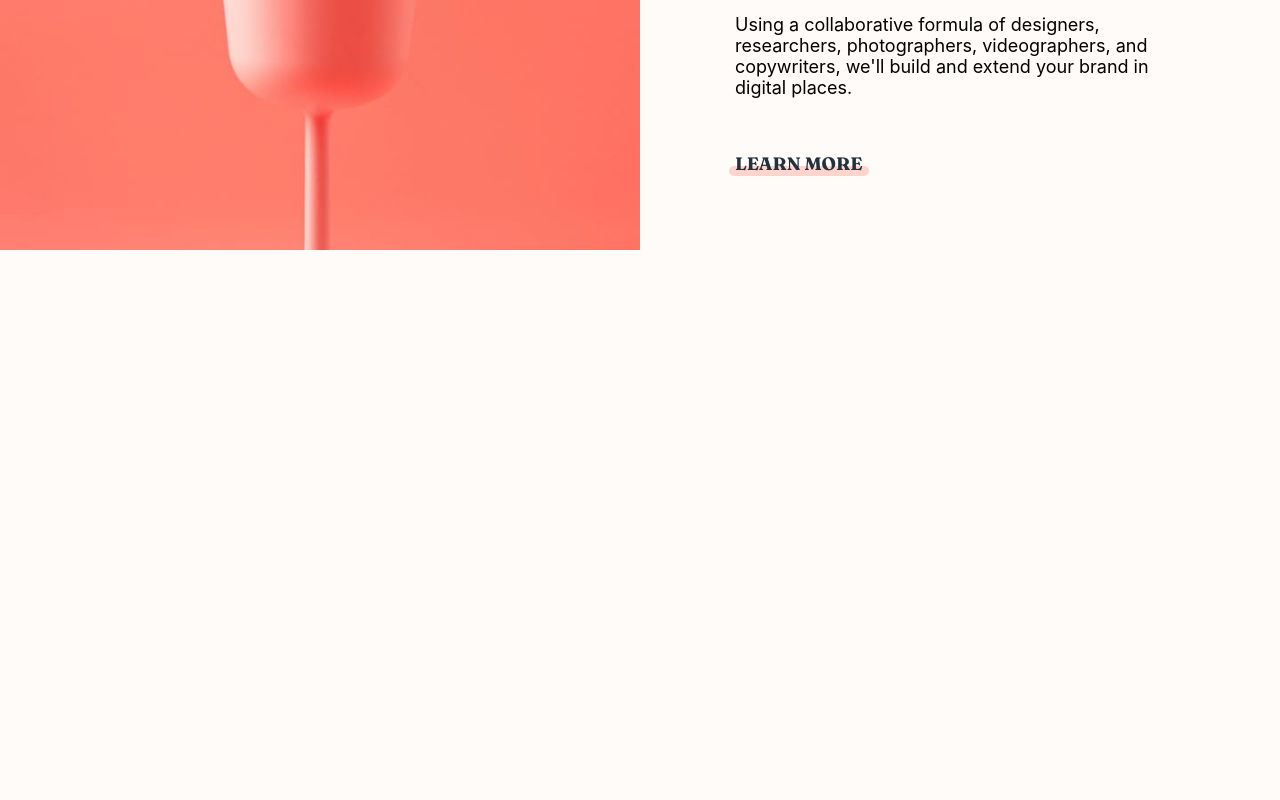
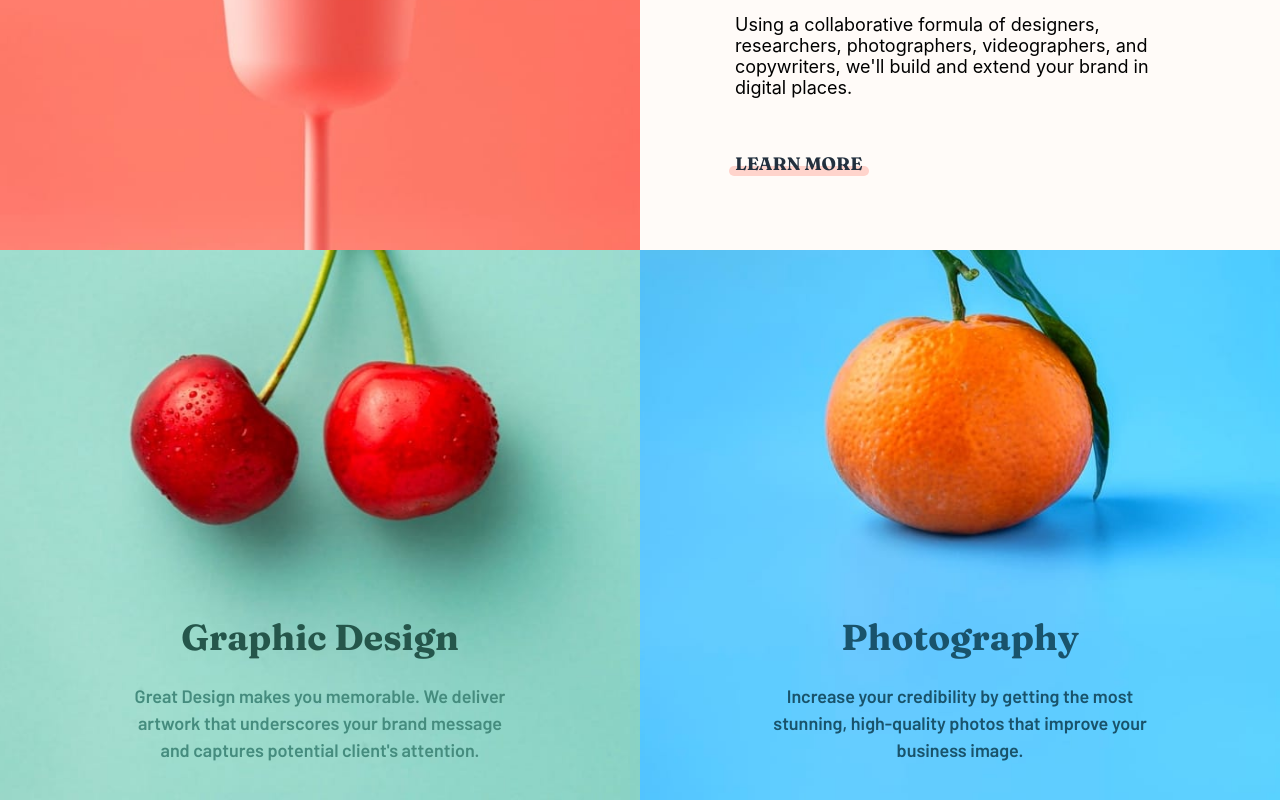
Before and after one commit to cjdomacena/sunnsyside-challenge, a React (Create React App) app: page / in a window 1280 px wide. Shown: the part 1617-2417 px from the top of the page. Before the commit the page ends 1867 px from the top, so only its background shows below. Built offline with nearby package versions, Linux system fonts and the light colour scheme.

Commit message:
Added side by side content

```diff
--- /dev/null
+++ b/src/Components/OneSideContent/OneSideContent.style.js
@@ -0,0 +1,40 @@
+import styled from 'styled-components'
+
+export const Container = styled.div`
+height: 550px;
+display: flex;
+justify-content: center;
+align-items: flex-end;
+background-image: url(${$image => $image.img});
+background-size: cover;
+background-position: center;
+width: auto;
+
+
+.oneSideContent
+{
+	text-align: center;
+	padding-bottom: 1rem;
+	width: 60%;
+@media screen and (max-width: 800px)
+{
+	width: 80%;
+	padding-bottom: 2rem;
+}
+
+	h3
+	{
+		font-family: ${$props => $props.theme.font.fraunces};
+		font-size: 2rem;
+		color: ${$props => $props.color};
+		margin: 1.3rem 0;
+	}
+	p
+	{
+		font-family: ${$props => $props.theme.font.barlow};
+		font-size: 1rem;
+		color: ${$props=> $props.pColor};
+		line-height: 1.5rem;
+	}
+}
+`
--- /dev/null
+++ b/src/Components/OneSideContent/index.js
@@ -0,0 +1,22 @@
+import React from 'react'
+import { ThemeProvider } from 'styled-components'
+import { Container } from "./OneSideContent.style"
+import { theme } from './../Theme'
+
+
+const index = ({ img,side,header,paragraph }) => {
+	return (
+		<ThemeProvider theme={theme}>
+			<Container img={img} color={(side==="left" ? theme.primary_colors.desaturated_cyan : theme.primary_colors.dark_blue)} pColor={(side==="left" ? theme.primary_colors.dark_moderate_cyan : theme.primary_colors.dark_blue)} >
+				<div className="oneSideContent" >
+					<div className="oneSideText">
+						<h3>{header}</h3>
+						<p>{paragraph}</p>
+					</div>
+				</div>
+			</Container>
+		</ThemeProvider>
+	)
+}
+
+export default index
--- a/src/Pages/Home.js
+++ b/src/Pages/Home.js
@@ -1,13 +1,52 @@
 import React from 'react'
 import {
-	HeroContainer, SectionContainer
+	HeroContainer,
+	SectionContainer,
+	SidebySide
+
 } from './Home.style.js';
 import { ThemeProvider } from 'styled-components';
 import { theme } from '../Components/Theme';
 import Section from '../Components/TwoSideContent';
 import egg from '../Assets/Images/Desktop/image-transform.jpg';
+import egg_mobile from '../Assets/Images/Mobile/image-transform.jpg';
 import standout from '../Assets/Images/Desktop/image-stand-out.jpg';
+import standout_mobile from '../Assets/Images/Mobile/image-stand-out.jpg';
+
+import graphic_design from '../Assets/Images/Desktop/image-graphic-design.jpg';
+import graphic_design_mobile from '../Assets/Images/Mobile/image-graphic-design.jpg';
+
+import photography from '../Assets/Images/Desktop/image-photography.jpg';
+import photography_mobile from '../Assets/Images/Mobile/image-photography.jpg';
+
+import OneSideContent from './../Components/OneSideContent'
+import { useState, useEffect } from 'react';
+
+function useWindowSize() {
+
+	const [windowSize, setWindowSize] = useState({
+		width: undefined,
+	});
+	useEffect(() => {
+
+		function handleResize() {
+
+			setWindowSize({
+				width: window.innerWidth,
+			});
+		}
+
+		window.addEventListener("resize", handleResize);
+
+		handleResize();
+
+		return () => window.removeEventListener("resize", handleResize);
+	}, []);
+	return windowSize;
+}
+
 const Home = () => {
+	const size = useWindowSize();
 	return (
 		<ThemeProvider theme={theme}>
 			<HeroContainer>
@@ -24,19 +63,42 @@ const Home = () => {
 					"Transform you brand"
 					sectionParagraph="We are full-service creative agency specializing in helping brands grow fast. Engage your clients through compelling visuals that do most of the marketing for you."
 					order="l2r"
-				img={egg}
-				color ={theme.primary_colors.yellow}
+					img={(size.width > 1000) ? egg : egg_mobile}
+					color={theme.primary_colors.yellow}
 				></Section>
 				<Section
 					sectionHeader=
 					"Stand out to the right audience"
 					sectionParagraph="Using a collaborative formula of designers, researchers, photographers, videographers, and copywriters, we'll build and extend your brand in digital places."
 					order="r2l"
-				img={standout}
-				color = {theme.primary_colors.soft_red}
+					img={(size.width > 1000) ? standout : standout_mobile}
+					color={theme.primary_colors.soft_red}
 				></Section>
 			</SectionContainer>
+
+			<SectionContainer>
+				<SidebySide>
+					<OneSideContent
+						img={(size.width > 800 ? graphic_design : graphic_design_mobile)}
+						side="left"
+						header="Graphic Design"
+						paragraph="Great Design makes you memorable. We deliver artwork that underscores your brand message and captures potential client's attention.
+						"
+					></OneSideContent>
+					<OneSideContent
+						img={(size.width > 800 ? photography : photography_mobile)}
+						side="right"
+						header="Photography"
+						paragraph="Increase your credibility by getting the most stunning, high-quality photos that improve your business image.
+						"
+					></OneSideContent>
+
+				</SidebySide>
+			</SectionContainer>
+
+
 		</ThemeProvider>
+
 
 
 	)
--- a/src/Pages/Home.style.js
+++ b/src/Pages/Home.style.js
@@ -50,7 +50,19 @@ background-repeat: no-repeat;
 `
 
 export const SectionContainer = styled.div`
-
 height: auto;
 width: 100%;
 `
+export const SidebySide = styled.div`
+max-width: 1440px;
+display: grid;
+grid-template-columns: 1fr 1fr;
+grid-template-rows: 1fr;
+margin: 0 auto;
+
+@media screen and (max-width: 800px)
+{
+	grid-template-columns: 1fr;
+	grid-template-rows: 1fr 1fr;
+}
+`
```
Also changed, not shown: src/App.css (line endings or trailing spaces), 1 other file (tests, documents, lock files or other folders). Lines whose indentation alone changed are shown as unchanged.
